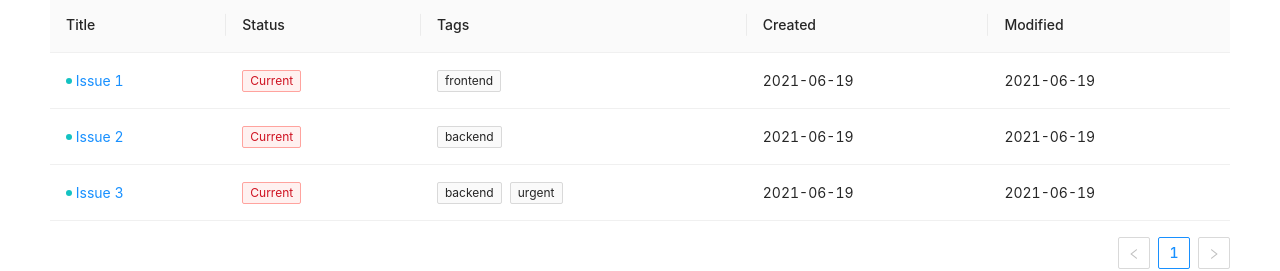
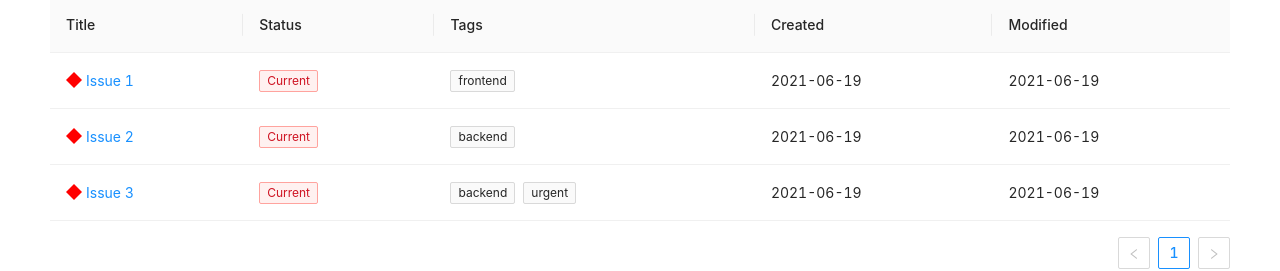
Before and after one commit to scope42/scope42, a Next.js app: page /issues in a window 1280 px wide. Shown: the part 240-511 px from the top of the page. Built offline with nearby package versions, Linux system fonts and the light colour scheme.

Commit message:
Improved IssueLink

```diff
--- a/components/EntityLink.tsx
+++ b/components/ItemLink.tsx
@@ -3,8 +3,9 @@ import Link from 'next/link'
 import { Badge } from 'antd'
 import { useStore } from '../data/store'
 import { IssueId } from '../data/types'
+import { IssueIcon } from './ItemIcon'
 
 export const IssueLink: React.FC<{id: IssueId}> = ({ id }) => {
   const issue = useStore(state => state.issues[id])
-  return <><Badge color={'cyan'} /> <Link href={`/issues/${id}`}>{issue.title}</Link></>
+  return <><span style={{position: "relative", top: 2, marginRight: 4}}><IssueIcon size={16} /></span><Link href={`/issues/${id}`}>{issue.title}</Link></>
 }
--- a/pages/issues/[id].tsx
+++ b/pages/issues/[id].tsx
@@ -3,7 +3,7 @@ import { Tag, Row, Descriptions, Badge, Button } from 'antd'
 import { useRouter } from 'next/router'
 import { useStore } from '../../data/store'
 import { EditOutlined, StopOutlined } from '@ant-design/icons'
-import { IssueLink } from '../../components/EntityLink'
+import { IssueLink } from '../../components/ItemLink'
 import { IssueGraph } from '../../components/Graph'
 import { ISSUE_STATUS_UI } from '../../components/Status'
 import { useState } from 'react'
--- a/pages/issues/index.tsx
+++ b/pages/issues/index.tsx
@@ -2,7 +2,7 @@
 import { Issue, IssueId, IssueStatus } from '../../data/types'
 import { Table, Tag } from 'antd'
 import { useStore } from '../../data/store'
-import { IssueLink } from '../../components/EntityLink'
+import { IssueLink } from '../../components/ItemLink'
 import { ISSUE_STATUS_UI } from '../../components/Status'
 import { renderDate } from '../../data/util'
 import { PageHeader } from '../../components/PageHeader'
```
